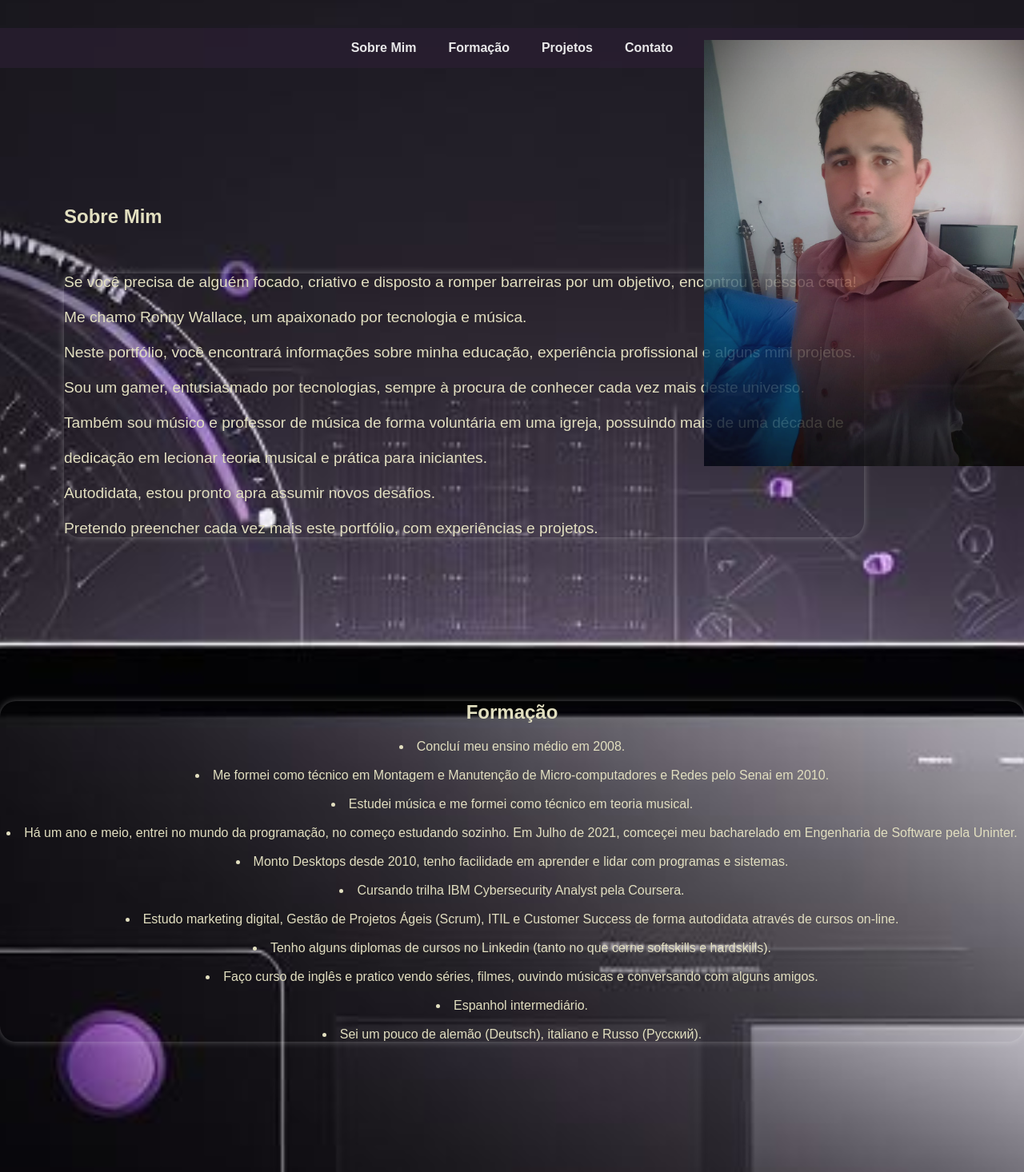
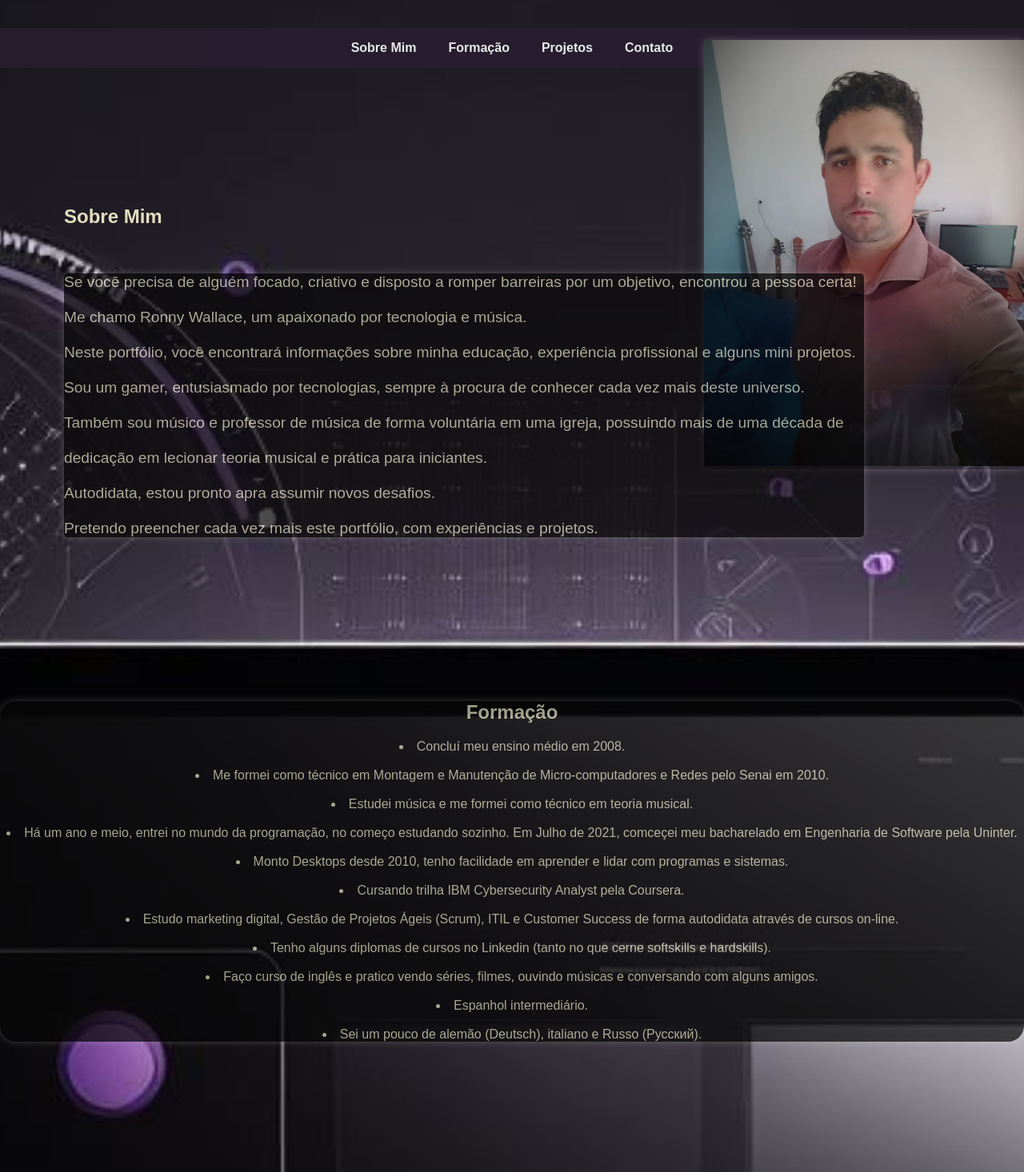
Before and after one commit to RonnyOliver525/principal, a plain HTML site: page meu website/index.html in a window 1280 px wide. Shown: the part 134-1600 px from the top of the page at 80% size. Drawn offline with Linux system fonts and the light colour scheme.

Commit message:
Add files via upload

```diff
--- a/meu website/styles.css
+++ b/meu website/styles.css
@@ -20,7 +20,7 @@ header {
 
     text-align: center;
     padding: 30px 0;
-    font-family: Georgia, 'Times New Roman', Times, serif;
+    font-family:Cambria, Cochin, Georgia, Times, 'Times New Roman', serif;
     font-style: italic;
 }
 
@@ -87,13 +87,16 @@ header p {
 
     margin: 0px;
     padding: 10;
-    border-radius: 20px;
+    border-radius: 5px;
     box-shadow: 0 0 10px rgba(255, 255, 255, 0.3);
     transform: translateY(-50);
     transition: transform 0.5s ease;
     left: -200px;
     top: 0;
     width: 1000px;
+    background-color: #070707;
+    opacity: 0.7;
+
 }
 
 #sobre1:hover {
@@ -109,6 +112,10 @@ header p {
     position: absolute;
     top: 23%;
     right: 0;
+    margin: 0px;
+    padding: 10;
+    border-radius: 5px;
+    box-shadow: 0 0 10px rgba(255, 255, 255, 0.3);
 }
 
 /* Seção formação */
@@ -128,6 +135,8 @@ header p {
     padding: 10;
     border-radius: 20px;
     box-shadow: 0 0 10px rgba(255, 255, 255, 0.3);
+    background-color: #070707;
+    opacity: 0.7;
 
 }
 
@@ -148,6 +157,8 @@ header p {
     padding: 20px;
     border-radius: 10px;
     box-shadow: 0 0 10px rgba(255, 255, 255, 0.3);
+    background-color: #070707;
+    opacity: 0.7;
 }
 
 .projeto img {
```
